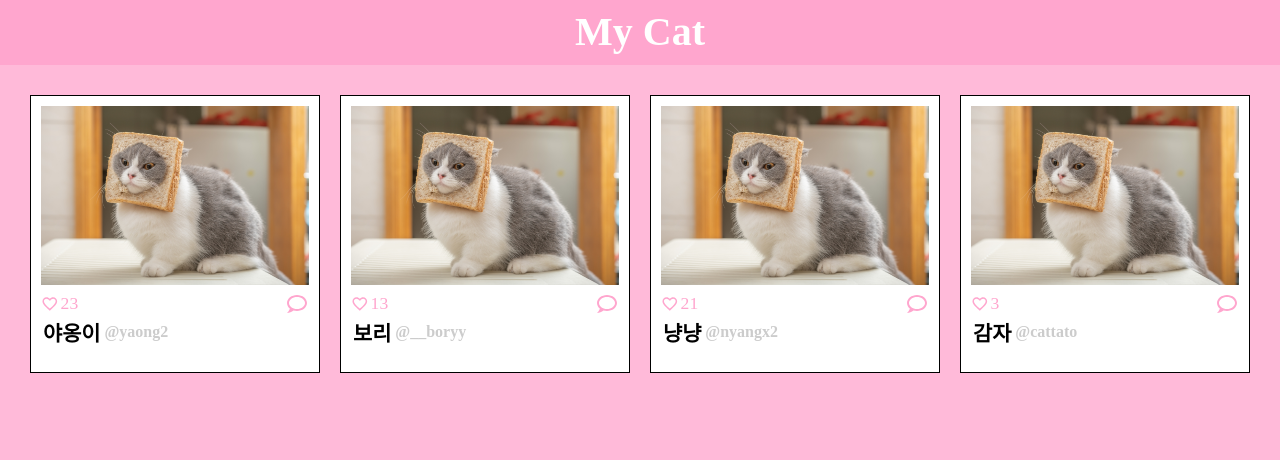
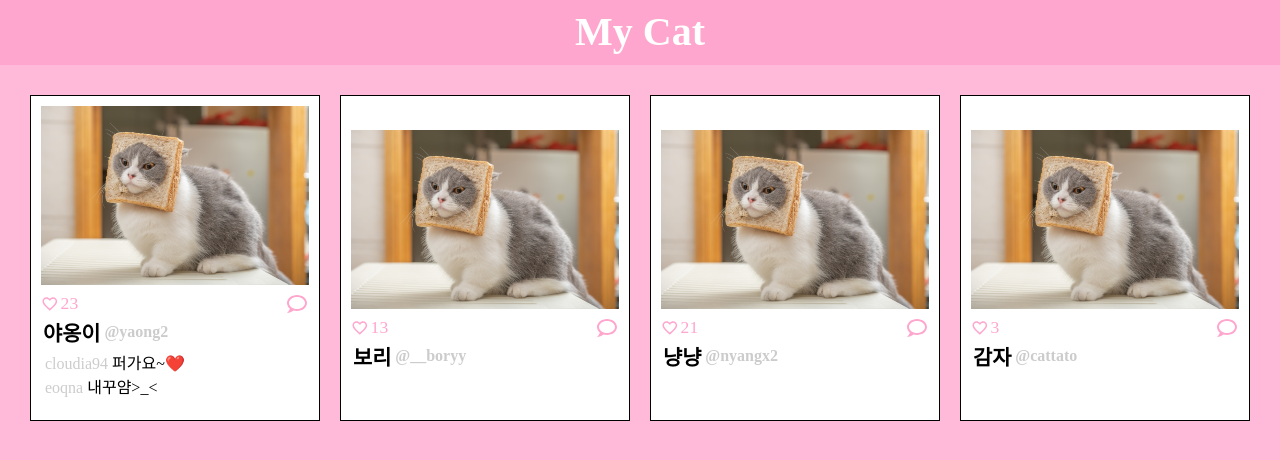
Before and after one commit to eoqna/my-cat, a React (Vite) app: page / in a window 1280 px wide. Shown: the top 460 px of the page. Built offline with nearby package versions, Linux system fonts and the light colour scheme; a web font is replaced by a local one.

Commit message:
댓글 추가

```diff
--- a/src/costants/index.ts
+++ b/src/costants/index.ts
@@ -1,4 +1,7 @@
+import { Types } from "../@types";
 import img1 from "../assets/imgs/cat1.png";
+
+export type Comments = "퍼가요~❤️" | "내꾸얌>_<" | "";
 
 export const cats: Types.Cat[] = [
   {
@@ -7,6 +10,20 @@ export const cats: Types.Cat[] = [
     instagram: "yaong2",
     like: 23,
     path: img1,
+    comment: [
+      {
+        id: 0,
+        nickname: "cloudia94",
+        comment: "퍼가요~❤️",
+        create: "2024-10-25 10:00",
+      },
+      {
+        id: 1,
+        nickname: "eoqna",
+        comment: "내꾸얌>_<",
+        create: "2024-10-25 10:02",
+      },
+    ],
   },
   {
     idx: 1,
@@ -14,6 +31,7 @@ export const cats: Types.Cat[] = [
     instagram: "__boryy",
     like: 13,
     path: img1,
+    comment: [],
   },
   {
     idx: 2,
@@ -21,6 +39,7 @@ export const cats: Types.Cat[] = [
     instagram: "nyangx2",
     like: 21,
     path: img1,
+    comment: [],
   },
   {
     idx: 3,
@@ -28,5 +47,6 @@ export const cats: Types.Cat[] = [
     instagram: "cattato",
     like: 3,
     path: img1,
+    comment: [],
   },
-]
+];
--- a/src/screen/Home.tsx
+++ b/src/screen/Home.tsx
@@ -6,6 +6,7 @@ import { mdiHeartOutline, mdiChatOutline } from "@mdi/js";
 import { cats } from "../costants";
 import { useCallback, useState } from "react";
 import useAppStore from "../store/useAppStore";
+import { Types } from "../@types";
 
 const Layout = styled.div`
   height: 100%;
@@ -35,7 +36,7 @@ const IconLayout = styled.div`
   align-items: center;
 `;
 
-const LikeIcon = styled(Icon)`
+const PointerIcon = styled(Icon)`
   cursor: pointer;
 `;
 
@@ -92,6 +93,25 @@ const Instagram = styled.a`
   }
 `;
 
+const CommentLayout = styled.div`
+  width: 100%;
+  display: flex;
+  flex-direction: column;
+`;
+
+const Comment = styled.div`
+  display: flex;
+  flex-direction: row;
+  align-items: center;
+  padding: 4px;
+`;
+
+const CommentText = styled.span<{ name?: boolean }>`
+  font-size: 2vmin;
+  color: ${({ name }) => name ? color.Gray : color.Black};
+  ${({ name }) => name && "margin-right: 4px;"}
+`;
+
 const Home = (props: NavigationProps) => {
   const { navigation } = props;
   const { openModal } = useAppStore();
@@ -111,15 +131,23 @@ const Home = (props: NavigationProps) => {
             </ImgLayout>
             <IconLayout>
               <LikeLayout>
-                <LikeIcon path={mdiHeartOutline} size="2.2vmin" color={color.Pink} />
+                <PointerIcon path={mdiHeartOutline} size="2.2vmin" color={color.Pink} />
                 <Like>{cat.like}</Like>
               </LikeLayout>
-              <Icon path={mdiChatOutline} size={1} color={color.Pink} />
+              <PointerIcon path={mdiChatOutline} size={1} color={color.Pink} />
             </IconLayout>
             <CatLayout>
               <CatName>{cat.name}</CatName>
               <Instagram>{`@${cat.instagram}`}</Instagram>
             </CatLayout>
+            <CommentLayout>
+              {cat.comment.map((co) => (
+                <Comment key={co.id}>
+                  <CommentText name>{co.nickname}</CommentText>
+                  <CommentText> {co.comment}</CommentText>
+                </Comment>
+              ))}
+            </CommentLayout>
           </CardLayout>
         ))}
       </GridLayout>
```
Also changed, not shown: src/@types/index.d.ts (+10 -0 lines).
